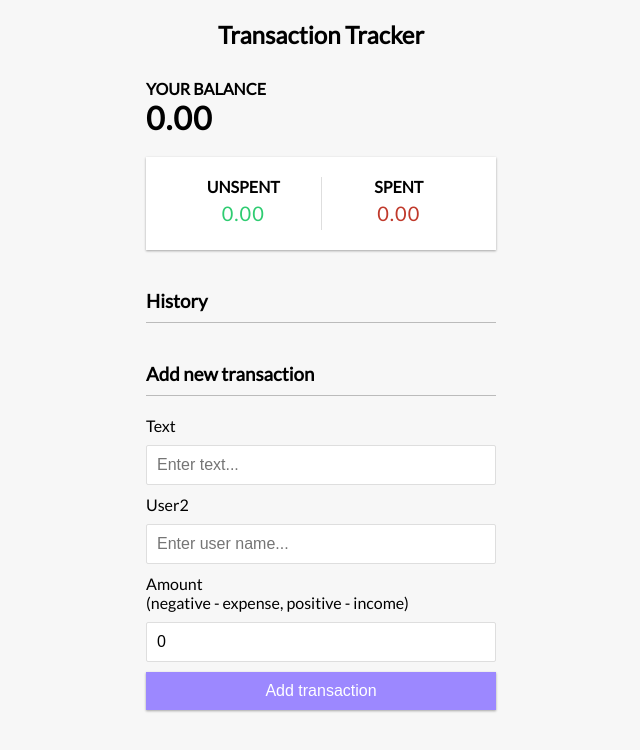
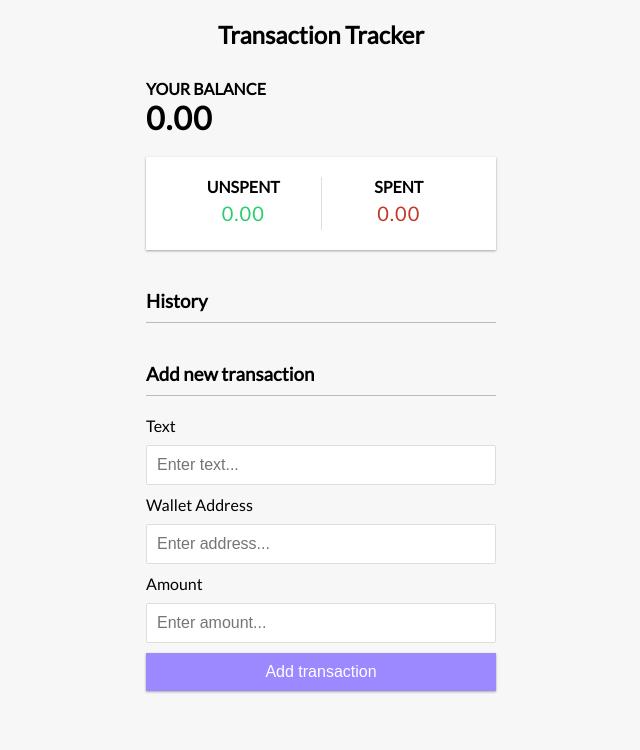
Before and after one commit to ziw224/oracle-transaction-tracker, a React (Create React App) app: page / in a window 1280 px wide. Shown: the top 750 px of the page, without its empty margins (319-959 px from the left). Built offline with nearby package versions, Linux system fonts and the light colour scheme.

Commit message:
UI revisement

```diff
--- a/src/components/AddTransaction.js
+++ b/src/components/AddTransaction.js
@@ -2,29 +2,45 @@ import React, { useState, useContext } from "react";
 import { GlobalContext } from "../context/GlobalState";
 
 export const AddTransaction = () => {
-
   const [text, setText] = useState("");
   const [name, setName] = useState("");
-  const [amount, setAmount] = useState(0);
+  const [amount, setAmount] = useState();
 
-  const {addTransaction} = useContext(GlobalContext);
+  const { addTransaction } = useContext(GlobalContext);
 
-  const onSubmit = e => {
+  const onSubmit = (e) => {
     e.preventDefault();
+
+    // Validate input parameters
+    if (!name.trim()) {
+      alert("Wallet Address is required");
+      return;
+    }
+
+    if (!amount || isNaN(amount)) {
+      alert("Amount must be a valid number");
+      return;
+    }
+
     const newTransaction = {
-      id: Math.floor(Math.random()*100000000),
+      id: Math.floor(Math.random() * 100000000),
       text,
       name,
-      amount: +amount // turing "amount" into a number
-    }
+      amount: -parseFloat(amount), // Convert amount to a negative number
+    };
+
     addTransaction(newTransaction);
-  }
 
+    // Clear input fields after submitting
+    setText("");
+    setName("");
+    setAmount(0);
+  };
 
   return (
     <>
       <h3>Add new transaction</h3>
-      <form onSubmit = {onSubmit}>
+      <form onSubmit={onSubmit}>
         <div className="form-control">
           <label htmlFor="text">Text</label>
           <input
@@ -35,19 +51,16 @@ export const AddTransaction = () => {
           />
         </div>
         <div className="form-control">
-          <label htmlFor="user2">User2</label>
+          <label htmlFor="user2">Wallet Address</label>
           <input
-            type="user2"
+            type="text"
             value={name}
             onChange={(event) => setName(event.target.value)}
-            placeholder="Enter user name..."
+            placeholder="Enter address..."
           />
         </div>
         <div className="form-control">
-          <label htmlFor="amount">
-            Amount <br />
-            (negative - expense, positive - income)
-          </label>
+          <label htmlFor="amount">Amount</label>
           <input
             type="number"
             value={amount}
```
